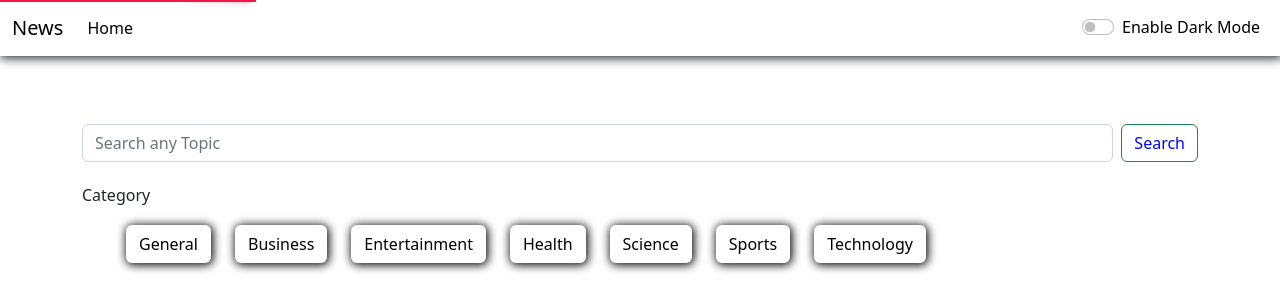
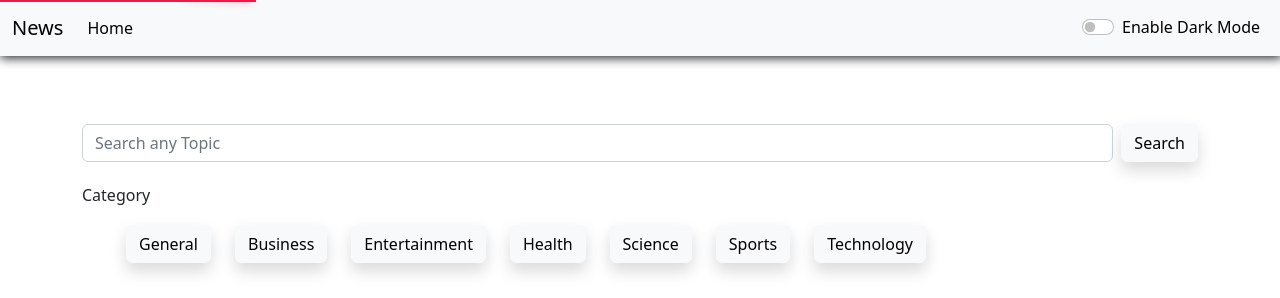
Before and after one commit to vaibhavgoswami44/fun_base, a React (Create React App) app: page / in a window 1280 px wide. Shown: the top 298 px of the page. Built offline with nearby package versions, Linux system fonts and the light colour scheme; no server answers.

Commit message:
Changed Some Style

```diff
--- a/src/App.js
+++ b/src/App.js
@@ -5,16 +5,18 @@ import Category from './components/Category'
 import { Route, Routes } from 'react-router'
 import { Link } from 'react-router-dom'
 import Spinners from './components/Spinners'
+import { useSelector } from 'react-redux'
 
 const App = () => {
 
   const API_KEY = process.env.REACT_APP_API_KEY
-  const [searchText, serSearchText] = useState('')
+  const [searchText, setSearchText] = useState('')
   const [alert, setAlert] = useState(false)
+  const { bgColor } = useSelector((state) => state.reducer.value)
 
   const handleText = (evt) => {
     let text = evt.target.value
-    serSearchText(text)
+    setSearchText(text)
   }
   const handleSearch = async (evt) => {
 
@@ -37,7 +39,7 @@ const App = () => {
       </div>
       <form className='d-flex flex-row container mt-4 mb-3'>
         <input className="form-control me-2" type="search" placeholder="Search any Topic" aria-label="Search" onChange={handleText} />
-        <Link to={`/search/${searchText}`} onClick={handleSearch} >  <button className="btn btn-outline-success" style={{ color: 'blue' }}  >Search</button> </Link>
+        <Link to={`/search/${searchText}`} onClick={handleSearch} >  <button className={` btn btn-${bgColor==='white'?'light':'dark'} shadow`}  >Search</button> </Link>
       </form>
       <Category />
       <Routes>
--- a/src/components/Category.js
+++ b/src/components/Category.js
@@ -4,16 +4,7 @@ import { useSelector } from 'react-redux'
 
 export default function Category() {
   const { bgColor } = useSelector((state) => state.reducer.value)
-  const light = {
-    backgroundColor: bgColor,
-    color: 'black',
-    boxShadow: ' 1px 1px 10px 1px'
-  }
-  const dark = {
-    backgroundColor: bgColor,
-    color: 'blue',
-    border: '1px solid #198754',
-  }
+
   return (
     <>
       <div className=' container  mt-4 '>
@@ -21,37 +12,37 @@ export default function Category() {
         <ul className="  d-flex  flex-row flex-wrap">
           <Link to={'/'} >
             <li className='list-group-item   p-1 m-2'>
-              <button style={bgColor === 'white' ? light : dark} className=" btn " >General</button>
+              <button  className={` btn btn-${bgColor==='white'?'light':'dark'} shadow `} type='button' >General</button>
             </li>
           </Link>
           <Link to={'/category/business'} >
             <li className='list-group-item   p-1 m-2'>
-              <button style={bgColor === 'white' ? light : dark} className=" btn " >Business</button>
+              <button  className={` btn btn-${bgColor==='white'?'light':'dark'} shadow `} type='button' >Business</button>
             </li>
           </Link>
           <Link to={'/category/entertainment'} >
             <li className='list-group-item   p-1 m-2'>
-              <button style={bgColor === 'white' ? light : dark} className=" btn " >Entertainment</button>
+              <button  className={` btn btn-${bgColor==='white'?'light':'dark'} shadow `} type='button' >Entertainment</button>
             </li>
           </Link>
           <Link to={'/category/health'} >
             <li className='list-group-item   p-1 m-2'>
-              <button style={bgColor === 'white' ? light : dark} className=" btn " >Health</button>
+              <button  className={` btn btn-${bgColor==='white'?'light':'dark'} shadow `} type='button' >Health</button>
             </li>
           </Link>
           <Link to={'/category/science'} >
             <li className='list-group-item   p-1 m-2'>
-              <button style={bgColor === 'white' ? light : dark} className=" btn " >Science</button>
+              <button  className={` btn btn-${bgColor==='white'?'light':'dark'} shadow `} type='button' >Science</button>
             </li>
           </Link>
           <Link to={'/category/sports'} >
             <li className='list-group-item   p-1 m-2'>
-              <button style={bgColor === 'white' ? light : dark} className=" btn " >Sports</button>
+              <button  className={` btn btn-${bgColor==='white'?'light':'dark'} shadow `} type='button' >Sports</button>
             </li>
           </Link>
           <Link to={'/category/technology'} >
             <li className='list-group-item   p-1 m-2'>
-              <button style={bgColor === 'white' ? light : dark} className=" btn " >Technology</button>
+              <button  className={` btn btn-${bgColor==='white'?'light':'dark'} shadow `} type='button' >Technology</button>
             </li>
           </Link>
         </ul>
--- a/src/components/Navbar.js
+++ b/src/components/Navbar.js
@@ -8,7 +8,7 @@ const Navbar = () => {
     return (
         <>
             <div className='sticky-top' style={{ height: '50px' }}>
-                <nav className="navbar  navbar-expand-lg fixed-top sticky-top " style={{ boxShadow: bgColor === 'white' ? '1px 1px 10px 1px' : '1px 1px 10px 1px #525252', backgroundColor: bgColor }}>
+                <nav className={`navbar  navbar-expand-lg fixed-top sticky-top bg-${bgColor==='white'?'light':'dark'} `} style={{ boxShadow: bgColor === 'white' ? '1px 1px 10px 1px' : '1px 1px 10px 1px #525252' }}>
                     <div className="  container-fluid">
                         <a className="navbar-brand" href="/" style={{ color: textColor }}>News</a>
                         <button className="navbar-toggler" type="button" data-bs-toggle="collapse" data-bs-target="#navbarSupportedContent" aria-controls="navbarSupportedContent" aria-expanded="false" aria-label="Toggle navigation" style={{ filter: bgColor === 'white' ? 'invert(0)' : 'invert(1)' }}>
--- a/src/components/News.js
+++ b/src/components/News.js
@@ -4,6 +4,7 @@ import Spinners from './Spinners'
 import InfiniteScroll from 'react-infinite-scroll-component'
 import '../App.css';
 import LoadingBar from 'react-top-loading-bar'
+import { useSelector } from 'react-redux';
 
 const News = (props) => {
 
@@ -16,6 +17,7 @@ const News = (props) => {
     const [progress, setProgress] = useState(0)
     const category = props.category
     const search = props.search
+    const { textColor } = useSelector((state) => state.reducer.value)
     const [scrollTopBtn, setscrollTopBtn] = useState(0)
     window.onscroll = () => {
         setscrollTopBtn(window.scrollY)
@@ -122,7 +124,7 @@ const News = (props) => {
                     </div>
                 }
             </InfiniteScroll>
-            <button onClick={(() => window.scrollTo(0, 0))} className='btn' style={{ fontSize: '30px', position: 'fixed', bottom: '0', right: 0, display: scrollTopBtn > 0 ? '' : 'none' }}  ><i className="bi bi-arrow-up-circle"></i></button>
+            <button onClick={(() => window.scrollTo(0, 0))} className={`btn `} style={{ color:textColor,bottom: 0, right: 0,fontSize: '30px', position: 'fixed', display: scrollTopBtn > 0 ? '' : 'none',margin:0,padding:0 }}  ><i className="bi bi-arrow-up-circle"></i></button>
         </>
     )
 }
```
